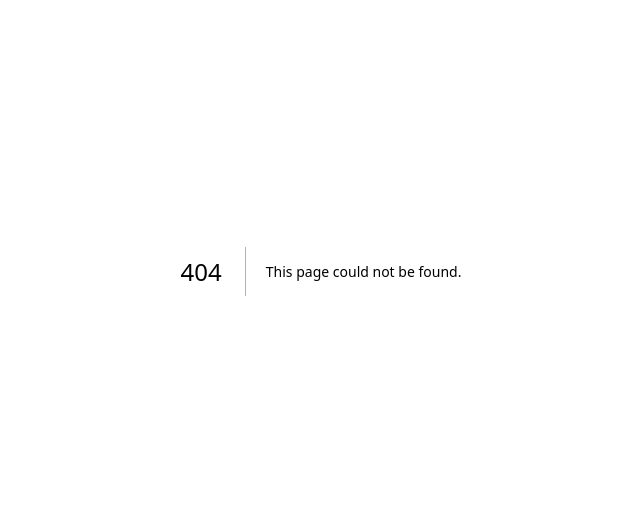
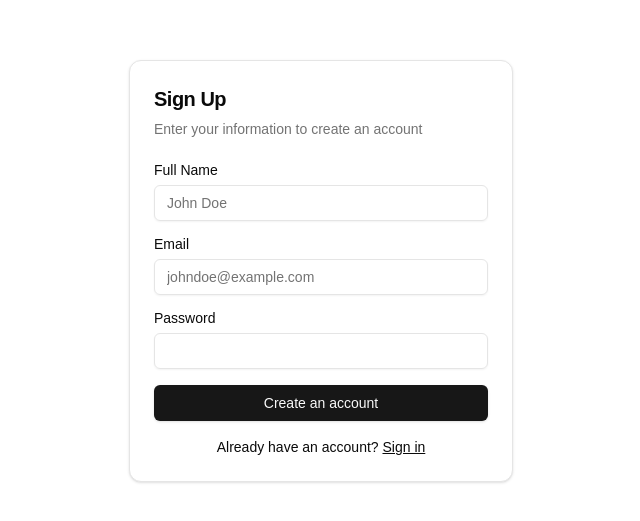
Before and after one commit to swejasonzhang/Esportium, a Next.js app in the folder frontend/: page /register in a window 1280 px wide. Before the commit this address had no page. Shown: the part 129-650 px from the top of the page, without its empty margins (319-959 px from the left). Built offline with nearby package versions, Linux system fonts and the light colour scheme.

Commit message:
created a signup page using shadcn component library

```diff
--- /dev/null
+++ b/frontend/components/ui/button.tsx
@@ -0,0 +1,57 @@
+import * as React from "react"
+import { Slot } from "@radix-ui/react-slot"
+import { cva, type VariantProps } from "class-variance-authority"
+
+import { cn } from "@/lib/utils"
+
+const buttonVariants = cva(
+  "inline-flex items-center justify-center whitespace-nowrap rounded-md text-sm font-medium transition-colors focus-visible:outline-none focus-visible:ring-1 focus-visible:ring-ring disabled:pointer-events-none disabled:opacity-50",
+  {
+    variants: {
+      variant: {
+        default:
+          "bg-primary text-primary-foreground shadow hover:bg-primary/90",
+        destructive:
+          "bg-destructive text-destructive-foreground shadow-sm hover:bg-destructive/90",
+        outline:
+          "border border-input bg-background shadow-sm hover:bg-accent hover:text-accent-foreground",
+        secondary:
+          "bg-secondary text-secondary-foreground shadow-sm hover:bg-secondary/80",
+        ghost: "hover:bg-accent hover:text-accent-foreground",
+        link: "text-primary underline-offset-4 hover:underline",
+      },
+      size: {
+        default: "h-9 px-4 py-2",
+        sm: "h-8 rounded-md px-3 text-xs",
+        lg: "h-10 rounded-md px-8",
+        icon: "h-9 w-9",
+      },
+    },
+    defaultVariants: {
+      variant: "default",
+      size: "default",
+    },
+  }
+)
+
+export interface ButtonProps
+  extends React.ButtonHTMLAttributes<HTMLButtonElement>,
+    VariantProps<typeof buttonVariants> {
+  asChild?: boolean
+}
+
+const Button = React.forwardRef<HTMLButtonElement, ButtonProps>(
+  ({ className, variant, size, asChild = false, ...props }, ref) => {
+    const Comp = asChild ? Slot : "button"
+    return (
+      <Comp
+        className={cn(buttonVariants({ variant, size, className }))}
+        ref={ref}
+        {...props}
+      />
+    )
+  }
+)
+Button.displayName = "Button"
+
+export { Button, buttonVariants }
--- /dev/null
+++ b/frontend/components/ui/card.tsx
@@ -0,0 +1,76 @@
+import * as React from "react"
+
+import { cn } from "@/lib/utils"
+
+const Card = React.forwardRef<
+  HTMLDivElement,
+  React.HTMLAttributes<HTMLDivElement>
+>(({ className, ...props }, ref) => (
+  <div
+    ref={ref}
+    className={cn(
+      "rounded-xl border bg-card text-card-foreground shadow",
+      className
+    )}
+    {...props}
+  />
+))
+Card.displayName = "Card"
+
+const CardHeader = React.forwardRef<
+  HTMLDivElement,
+  React.HTMLAttributes<HTMLDivElement>
+>(({ className, ...props }, ref) => (
+  <div
+    ref={ref}
+    className={cn("flex flex-col space-y-1.5 p-6", className)}
+    {...props}
+  />
+))
+CardHeader.displayName = "CardHeader"
+
+const CardTitle = React.forwardRef<
+  HTMLParagraphElement,
+  React.HTMLAttributes<HTMLHeadingElement>
+>(({ className, ...props }, ref) => (
+  <h3
+    ref={ref}
+    className={cn("font-semibold leading-none tracking-tight", className)}
+    {...props}
+  />
+))
+CardTitle.displayName = "CardTitle"
+
+const CardDescription = React.forwardRef<
+  HTMLParagraphElement,
+  React.HTMLAttributes<HTMLParagraphElement>
+>(({ className, ...props }, ref) => (
+  <p
+    ref={ref}
+    className={cn("text-sm text-muted-foreground", className)}
+    {...props}
+  />
+))
+CardDescription.displayName = "CardDescription"
+
+const CardContent = React.forwardRef<
+  HTMLDivElement,
+  React.HTMLAttributes<HTMLDivElement>
+>(({ className, ...props }, ref) => (
+  <div ref={ref} className={cn("p-6 pt-0", className)} {...props} />
+))
+CardContent.displayName = "CardContent"
+
+const CardFooter = React.forwardRef<
+  HTMLDivElement,
+  React.HTMLAttributes<HTMLDivElement>
+>(({ className, ...props }, ref) => (
+  <div
+    ref={ref}
+    className={cn("flex items-center p-6 pt-0", className)}
+    {...props}
+  />
+))
+CardFooter.displayName = "CardFooter"
+
+export { Card, CardHeader, CardFooter, CardTitle, CardDescription, CardContent }
--- /dev/null
+++ b/frontend/components/ui/input.tsx
@@ -0,0 +1,25 @@
+import * as React from "react"
+
+import { cn } from "@/lib/utils"
+
+export interface InputProps
+  extends React.InputHTMLAttributes<HTMLInputElement> {}
+
+const Input = React.forwardRef<HTMLInputElement, InputProps>(
+  ({ className, type, ...props }, ref) => {
+    return (
+      <input
+        type={type}
+        className={cn(
+          "flex h-9 w-full rounded-md border border-input bg-transparent px-3 py-1 text-sm shadow-sm transition-colors file:border-0 file:bg-transparent file:text-sm file:font-medium file:text-foreground placeholder:text-muted-foreground focus-visible:outline-none focus-visible:ring-1 focus-visible:ring-ring disabled:cursor-not-allowed disabled:opacity-50",
+          className
+        )}
+        ref={ref}
+        {...props}
+      />
+    )
+  }
+)
+Input.displayName = "Input"
+
+export { Input }
--- /dev/null
+++ b/frontend/components/ui/label.tsx
@@ -0,0 +1,26 @@
+"use client"
+
+import * as React from "react"
+import * as LabelPrimitive from "@radix-ui/react-label"
+import { cva, type VariantProps } from "class-variance-authority"
+
+import { cn } from "@/lib/utils"
+
+const labelVariants = cva(
+  "text-sm font-medium leading-none peer-disabled:cursor-not-allowed peer-disabled:opacity-70"
+)
+
+const Label = React.forwardRef<
+  React.ElementRef<typeof LabelPrimitive.Root>,
+  React.ComponentPropsWithoutRef<typeof LabelPrimitive.Root> &
+    VariantProps<typeof labelVariants>
+>(({ className, ...props }, ref) => (
+  <LabelPrimitive.Root
+    ref={ref}
+    className={cn(labelVariants(), className)}
+    {...props}
+  />
+))
+Label.displayName = LabelPrimitive.Root.displayName
+
+export { Label }
--- /dev/null
+++ b/frontend/pages/register.js
@@ -0,0 +1,57 @@
+import Link from "next/link";
+
+import { Button } from "@/components/ui/button";
+import {
+  Card,
+  CardContent,
+  CardDescription,
+  CardHeader,
+  CardTitle,
+} from "@/components/ui/card";
+import { Input } from "@/components/ui/input";
+import { Label } from "@/components/ui/label";
+
+export default function SignUp() {
+  return (
+    <div className="h-screen flex justify-center items-center">
+      <Card className="w-full max-w-sm">
+        <CardHeader>
+          <CardTitle className="text-xl">Sign Up</CardTitle>
+          <CardDescription>
+            Enter your information to create an account
+          </CardDescription>
+        </CardHeader>
+        <CardContent>
+          <div className="grid gap-4">
+            <div className="grid gap-2">
+              <Label htmlFor="full-name">Full Name</Label>
+              <Input id="full-name" placeholder="John Doe" required />
+            </div>
+            <div className="grid gap-2">
+              <Label htmlFor="email">Email</Label>
+              <Input
+                id="email"
+                type="email"
+                placeholder="johndoe@example.com"
+                required
+              />
+            </div>
+            <div className="grid gap-2">
+              <Label htmlFor="password">Password</Label>
+              <Input id="password" type="password" />
+            </div>
+            <Button type="submit" className="w-full">
+              Create an account
+            </Button>
+          </div>
+          <div className="mt-4 text-center text-sm">
+            Already have an account?{" "}
+            <Link href="#" className="underline">
+              Sign in
+            </Link>
+          </div>
+        </CardContent>
+      </Card>
+    </div>
+  );
+}
```
Also changed, not shown: frontend/package.json (+5 -2 lines), frontend/pages/_app.js (line endings or trailing spaces), frontend/pages/index.js (line endings or trailing spaces), 1 other file (tests, documents, lock files or other folders).
